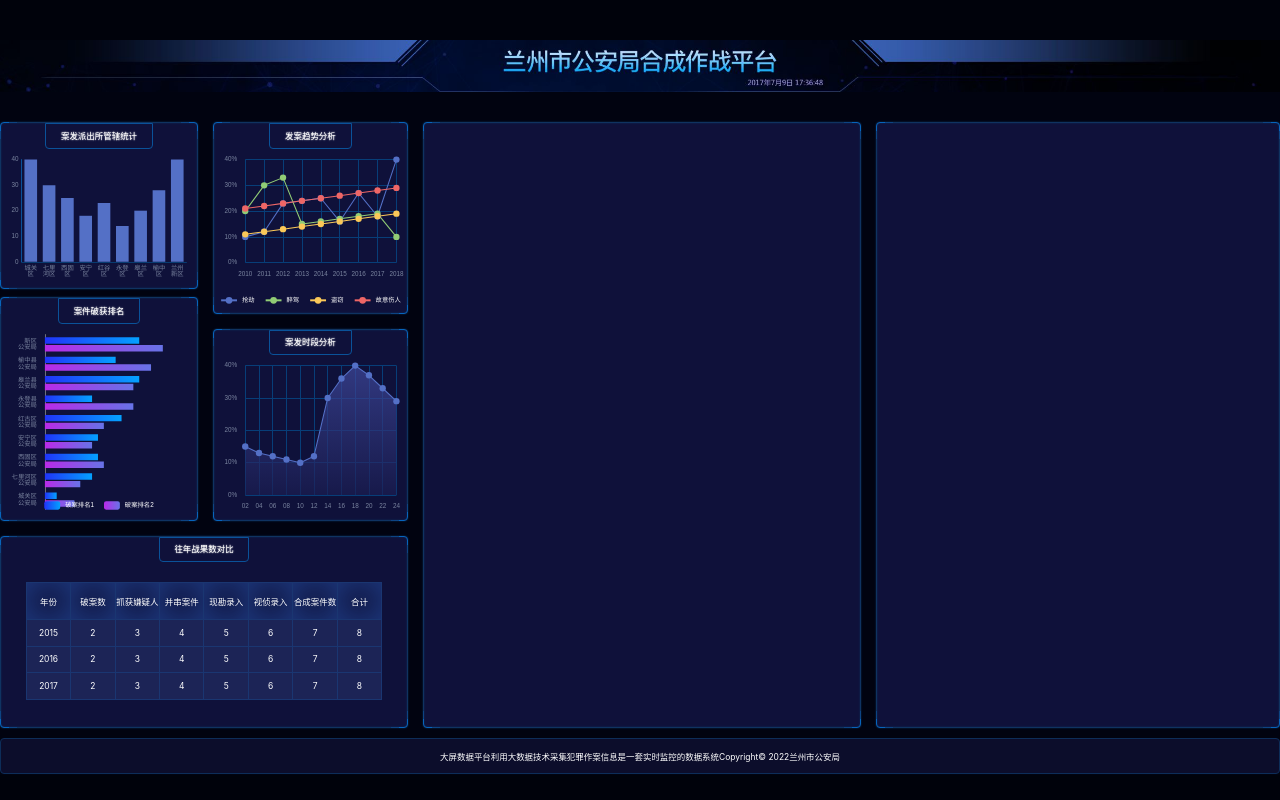
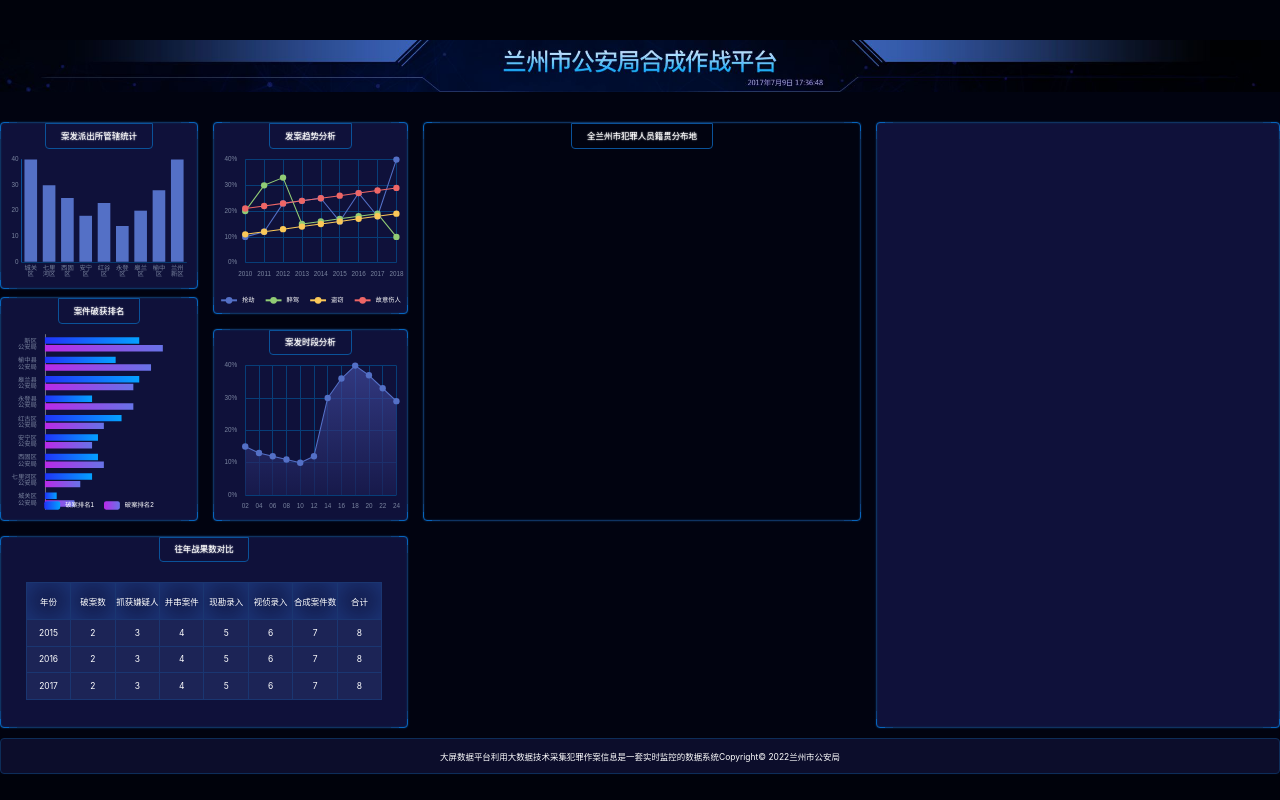
Before and after one commit to LuLiang0307/BigScreen-OriginCode, a React (Vite) app: page /#/ in a window 1280 px wide. Built offline with nearby package versions, Linux system fonts and the light colour scheme.

Commit message:
准备制作chart6

```diff
--- /dev/null
+++ b/src/components/chart-6.tsx
@@ -0,0 +1,16 @@
+import React, {useEffect, useRef} from 'react';
+import * as echarts from 'echarts';
+import {px} from '../shared/px';
+
+export const Chart6 = ()=> {
+  const divRef = useRef(null);
+  useEffect(() => {
+  }, []);
+
+  return (
+    <div className='bordered 籍贯分布地'>
+      <h2>全兰州市犯罪人员籍贯分布地</h2>
+      <div ref={divRef} className="chart"/>
+    </div>
+  )
+}
--- a/src/pages/home.scss
+++ b/src/pages/home.scss
@@ -81,7 +81,7 @@
     .section5 {
       grid-area: box5;
     }
-    .管辖统计, .破获排名, .发案趋势, .时段分析, .战果{
+    .管辖统计, .破获排名, .发案趋势, .时段分析, .战果, .籍贯分布地{
       height: px(315);
       display: flex;
       flex-direction: column;
@@ -147,6 +147,10 @@
         }
       }
     }
+    .籍贯分布地 {
+      height: px(753);
+      background: transparent;
+    }
   }
 
 }
--- a/src/pages/home.tsx
+++ b/src/pages/home.tsx
@@ -6,6 +6,7 @@ import {Chart2} from '../components/chart-2'
 import {Chart3} from '../components/chart-3'
 import {Chart4} from '../components/chart-4'
 import {Chart5} from '../components/chart-5'
+import {Chart6} from '../components/chart-6'
 
 export const Home = () => {
   const year = new Date().getFullYear();
@@ -25,7 +26,9 @@ export const Home = () => {
         <section className='bordered section3'>
           <Chart5 />
         </section>
-        <section className='bordered section4'></section>
+        <section className='section4'>
+          <Chart6 />
+        </section>
         <section className='bordered section5'></section>
       </main>
       <footer>
--- a/tsconfig.json
+++ b/tsconfig.json
@@ -3,6 +3,7 @@
     /* Visit https://aka.ms/tsconfig.json to read more about this file */
 
     /* Basic Options */
+    "resolveJsonModule": false,
     // "incremental": true,                   /* Enable incremental compilation */
     "target": "es5",                          /* Specify ECMAScript target version: 'ES3' (default), 'ES5', 'ES2015', 'ES2016', 'ES2017', 'ES2018', 'ES2019', 'ES2020', or 'ESNEXT'. */
     "module": "commonjs",                     /* Specify module code generation: 'none', 'commonjs', 'amd', 'system', 'umd', 'es2015', 'es2020', or 'ESNext'. */
```
